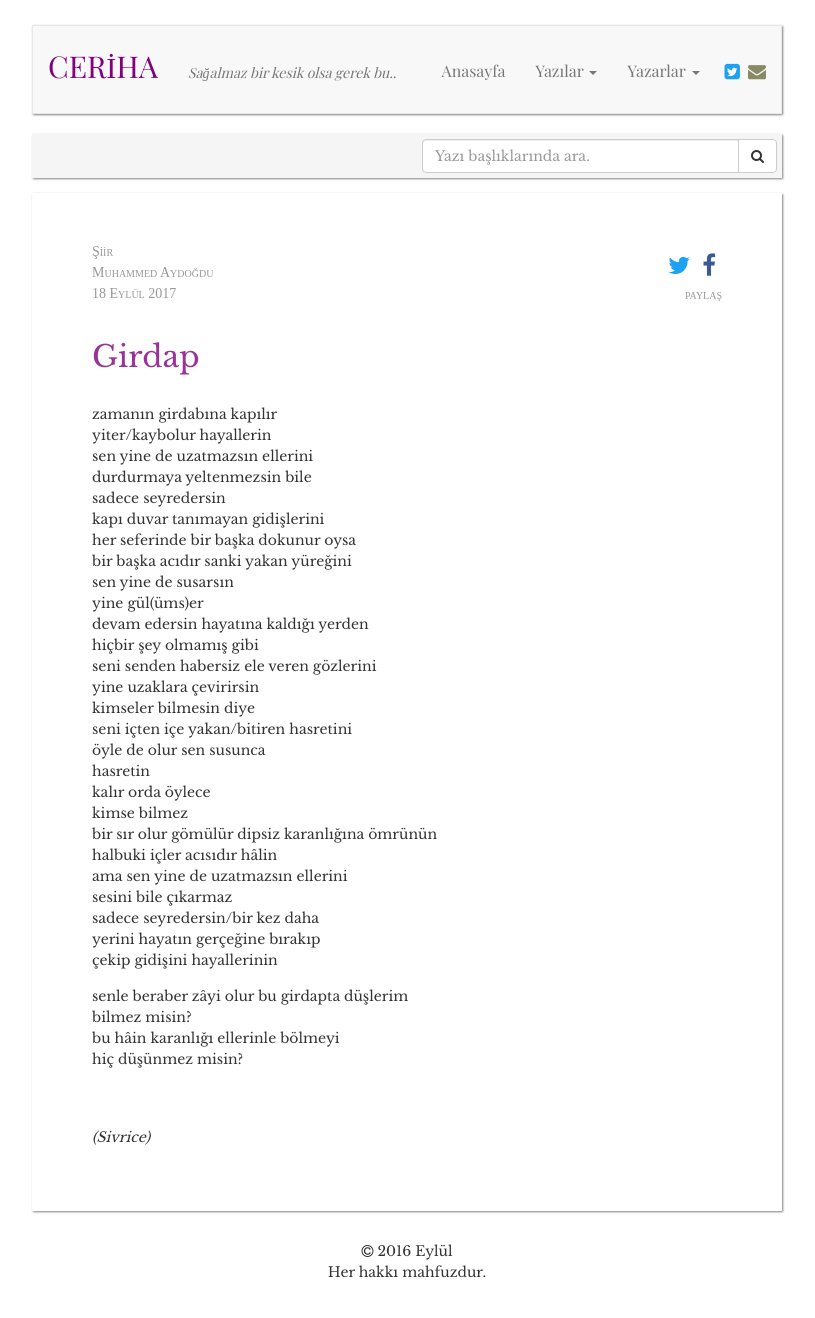
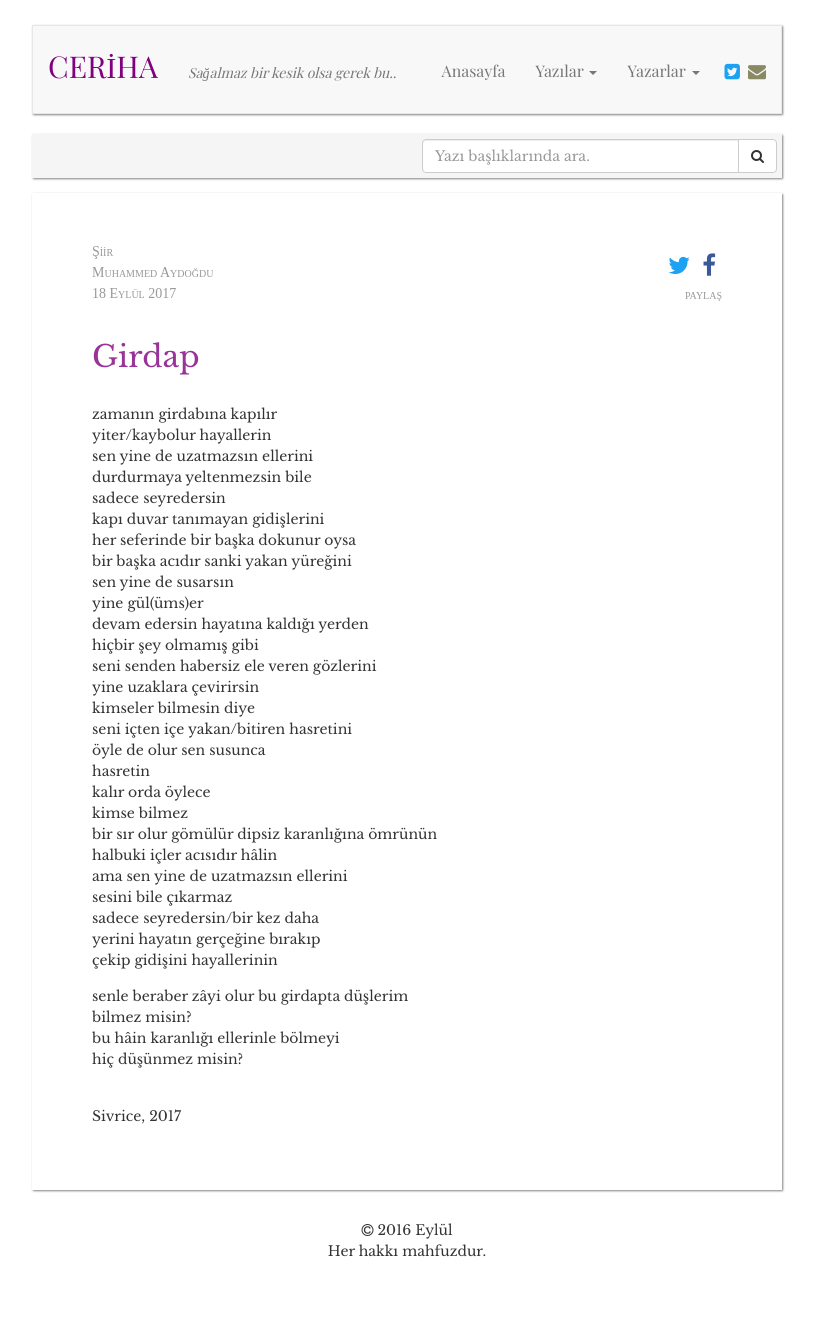
Before and after one commit to muhammedaydogdu/muhammedaydogdu.github.io, a Jekyll site: the page built from _posts/2017-09-18-girdap.md, in a window 1280 px wide. Shown: the whole page, without its empty margins (233-1048 px from the left). Built offline with Jekyll 4.4.1, drawn with Linux system fonts in a browser that asks for light colours; after the commit the page ends 1297 px from its top, so only the background shows below that.

Commit message:
Update 2017-09-18-girdap.md

```diff
--- a/_posts/2017-09-18-girdap.md
+++ b/_posts/2017-09-18-girdap.md
@@ -40,5 +40,4 @@ bu hâin karanlığı ellerinle bölmeyi
 hiç düşünmez misin?
 
 <br/>
-<br/>
-_(Sivrice)_
+Sivrice, 2017
```
